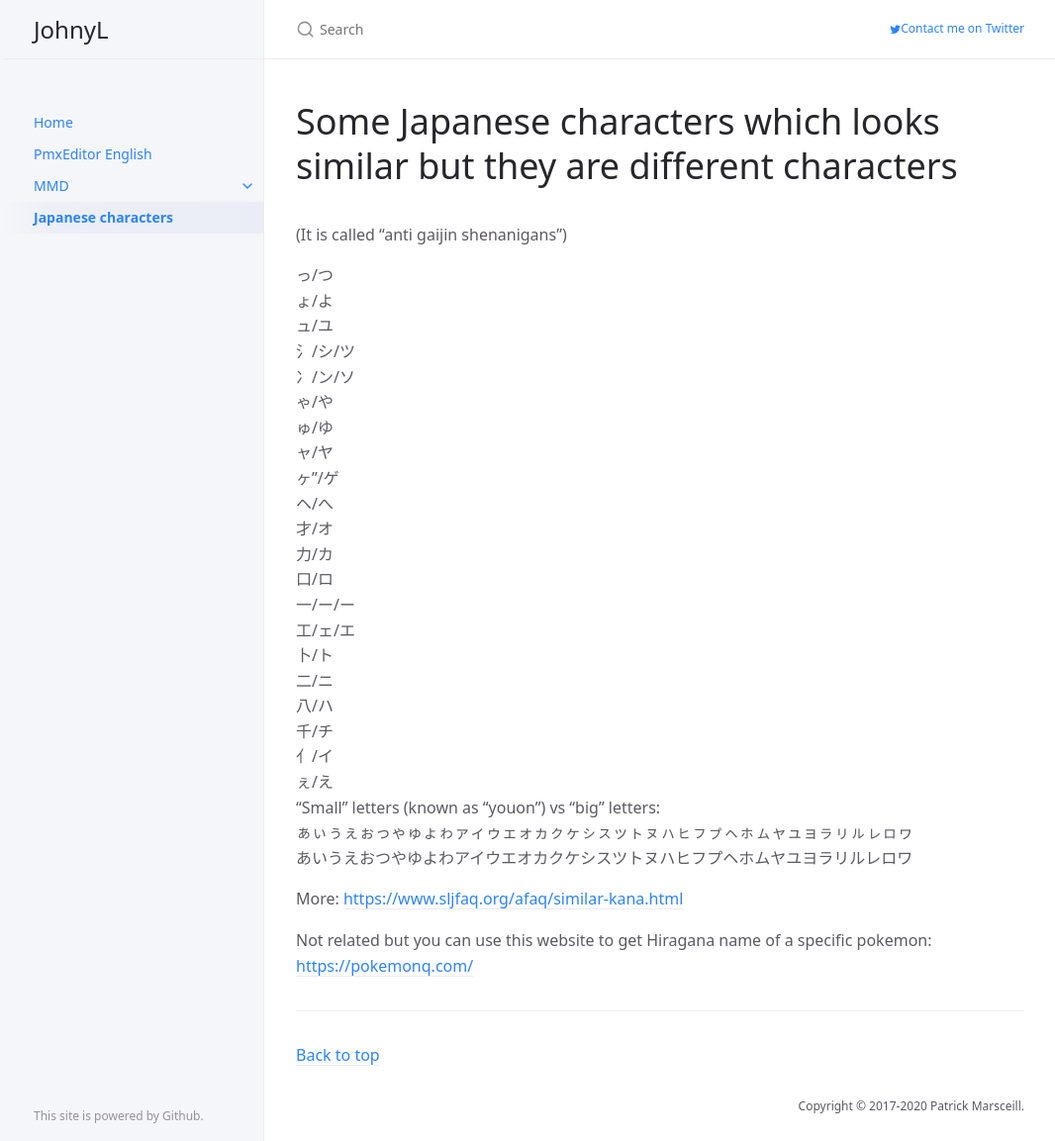
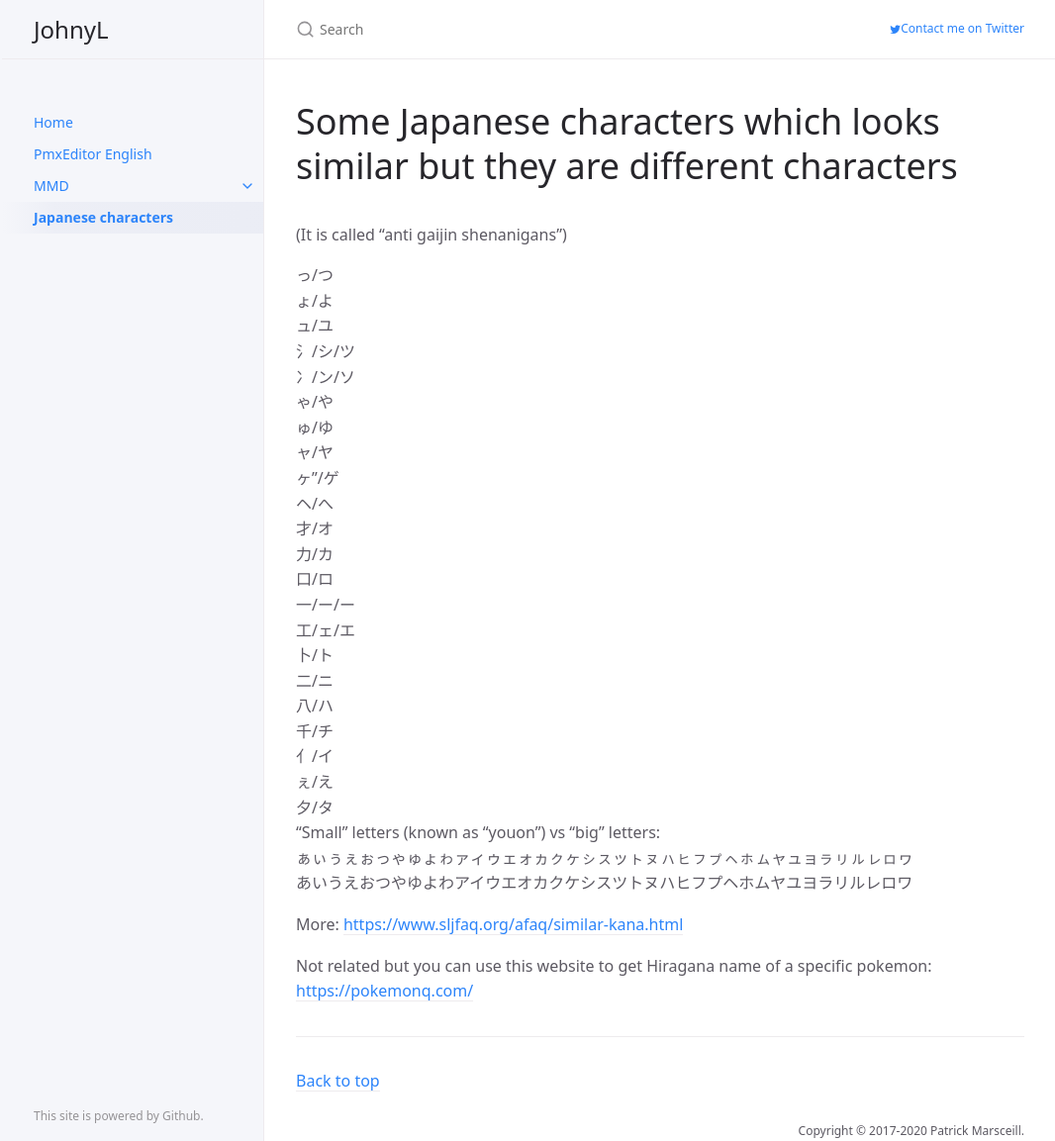
Before and after one commit to johnwithlenon/johnwithlenon.github.io, a Jekyll site: the page built from japchar.md, in a window 1280 px wide and 1153 px high. Shown: the whole window at 99% size, without its empty margins (105-1171 px from the left). Built offline with Jekyll 4.4.1, drawn with Linux system fonts in a browser that asks for light colours.

Commit message:
Update japchar.md

```diff
--- a/japchar.md
+++ b/japchar.md
@@ -30,6 +30,7 @@ description: "Japanese characters"
 千/チ<br>
 亻/イ<br>
 ぇ/え<br>
+夕/タ<br>
 "Small" letters (known as "youon") vs "big" letters:<br>
 ぁぃぅぇぉっゃゅょゎァィゥェォヵㇰヶㇱㇲッㇳㇴㇵㇶㇷㇷ゚ㇸㇹㇺャュョㇻㇼㇽㇾㇿヮ<br>
 あいうえおつやゆよわアイウエオカクケシスツトヌハヒフプヘホムヤユヨラリルレロワ<br>
```
